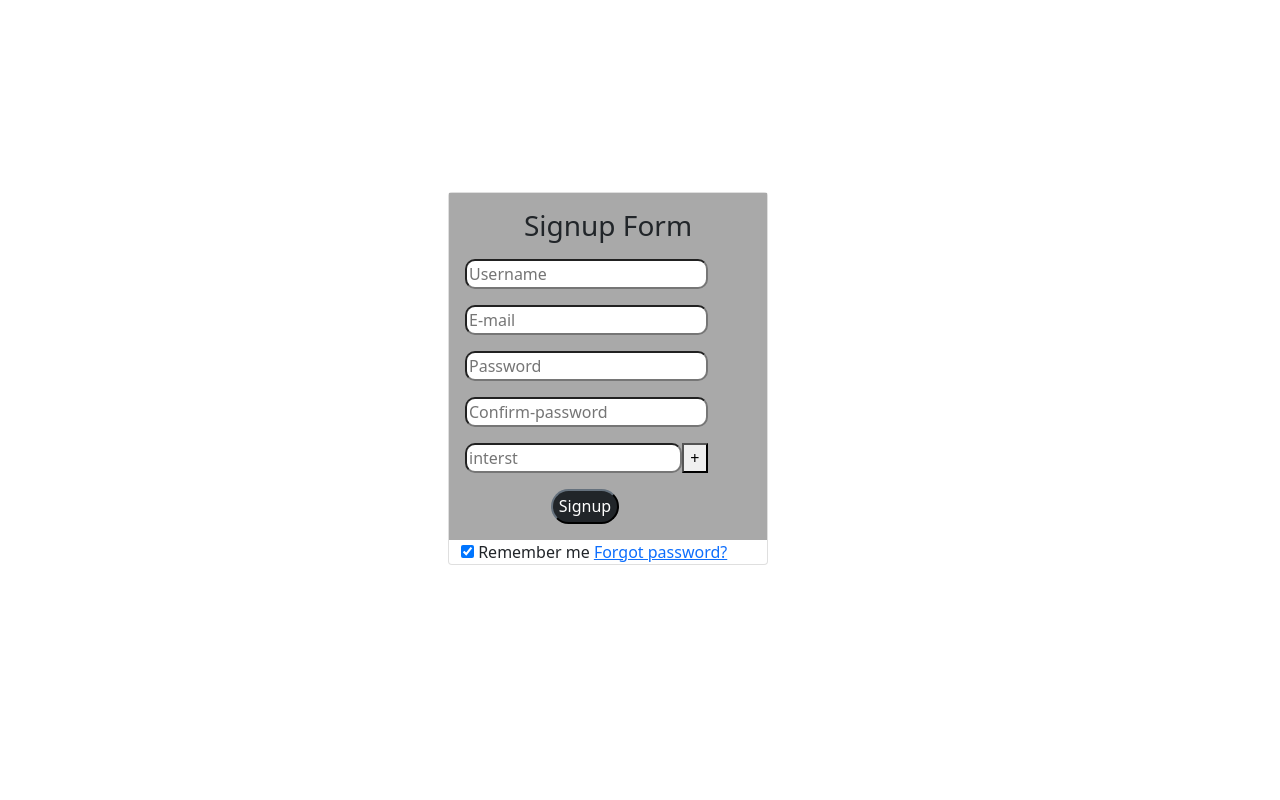
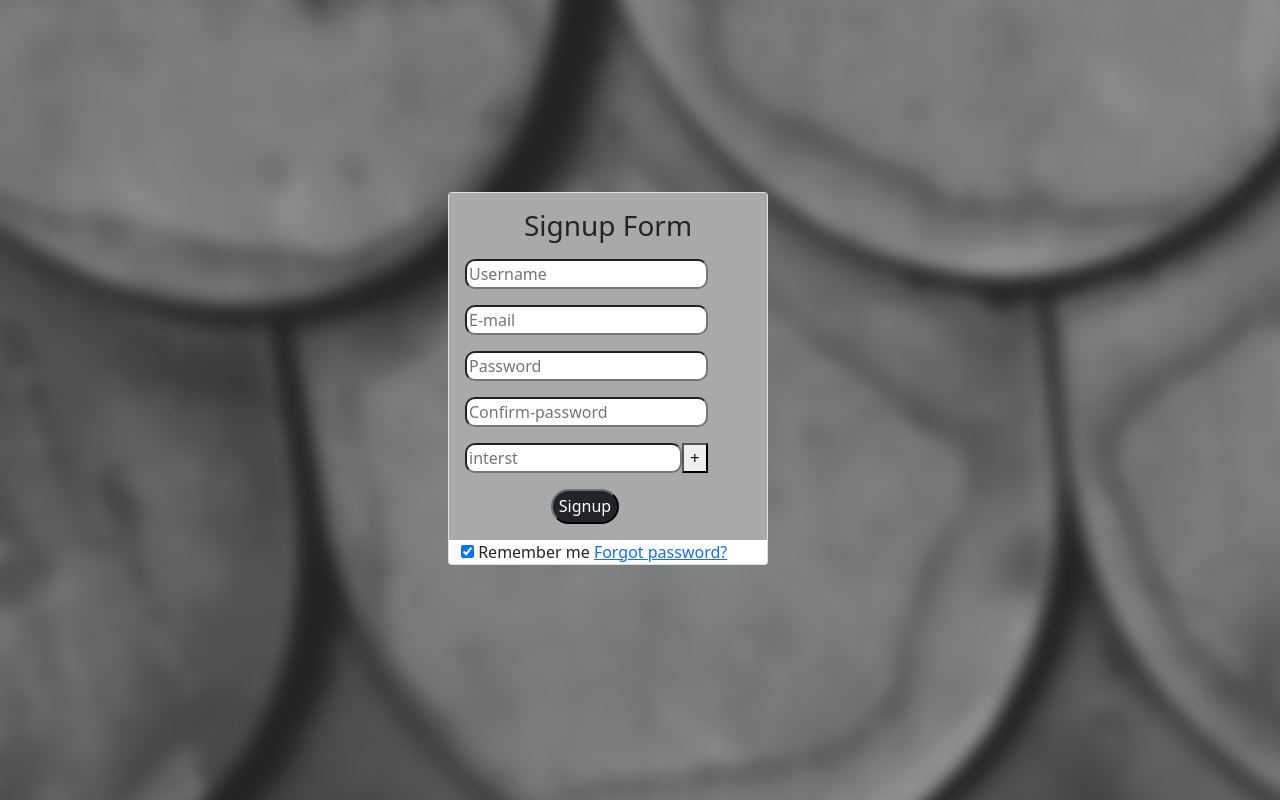
Before and after one commit to pritoo/form, a plain HTML site: page index.html in a window 1280 px wide. Drawn offline with nearby package versions, Linux system fonts and the light colour scheme.

Commit message:
Update form.css

```diff
--- a/form.css
+++ b/form.css
@@ -1,5 +1,5 @@
 .body-img{
-background: url(./images/background.jpg) no-repeat;
+background: url(background.jpg) no-repeat;
 }
 .form-color{
     background-color: darkgray;
```
